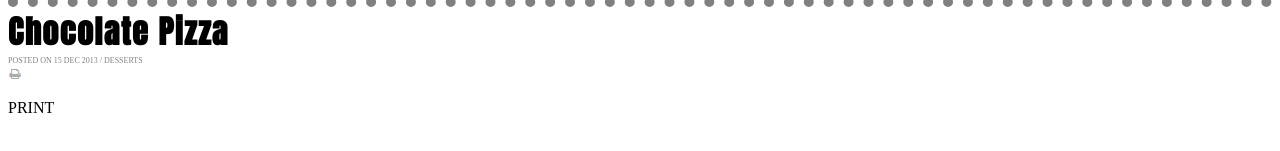
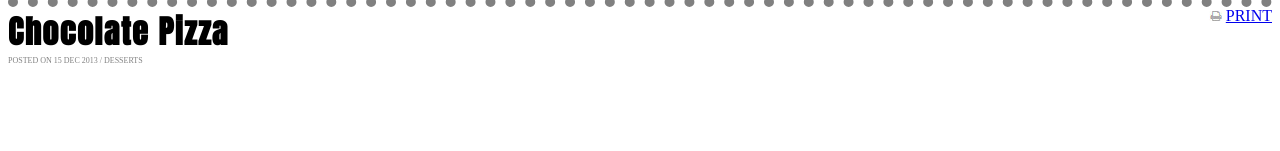
Before and after one commit to willjreid/chocolate-pizza, a plain HTML site: page index.html in a window 1280 px wide. Shown: the part 71-222 px from the top of the page. Drawn offline with Linux system fonts and the light colour scheme.

Commit message:
get print aligned to right of article info

```diff
--- a/index.html
+++ b/index.html
@@ -29,12 +29,14 @@
     <body>
       <div id='bulk'>
         <div id='bulk-header'>
-          <div>
+          <div id="article-info">
             <h1 id='article-name'>Chocolate Pizza</h1>
             <p id="date">POSTED ON 15 DEC 2013 / DESSERTS</p>
           </div>
-          <img src="images/print-icon.png" />
-          <p>PRINT</p>
+          <div id="print">
+            <img src="images/print-icon.png" />
+            <a href="#">PRINT</a>
+          </div>
         </div>
       </div>
     </body>
--- a/style.css
+++ b/style.css
@@ -30,13 +30,24 @@ header {
   overflow: auto;
   border-bottom: 10px grey dotted;
 }
+#article-info {
+  float: left;
+  overflow: auto;
+  width: 50%;
+}
 #article-name {
   font-family: 'Anton', sans-serif;
   letter-spacing: 1.5px;
   margin: 0;
+  width: 50%;
 }
 #date {
   font-size: 8px;
   color: gray;
   margin: 0;
+  width: 50%;
 }
+#print {
+  float: right;
+  overflow: auto;
+}
```
